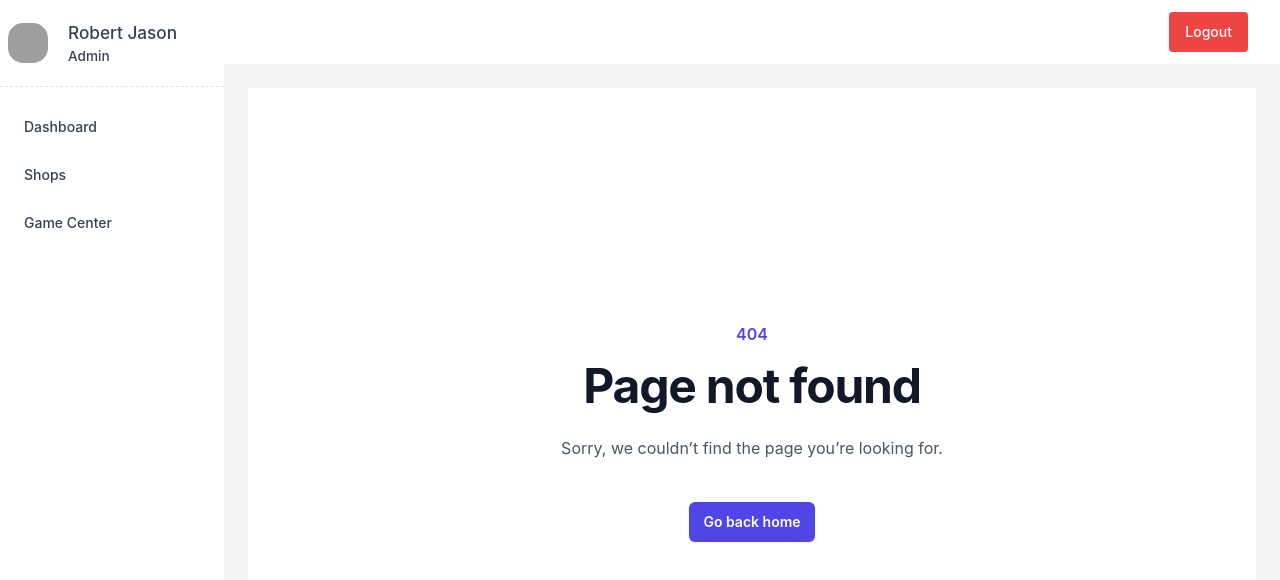
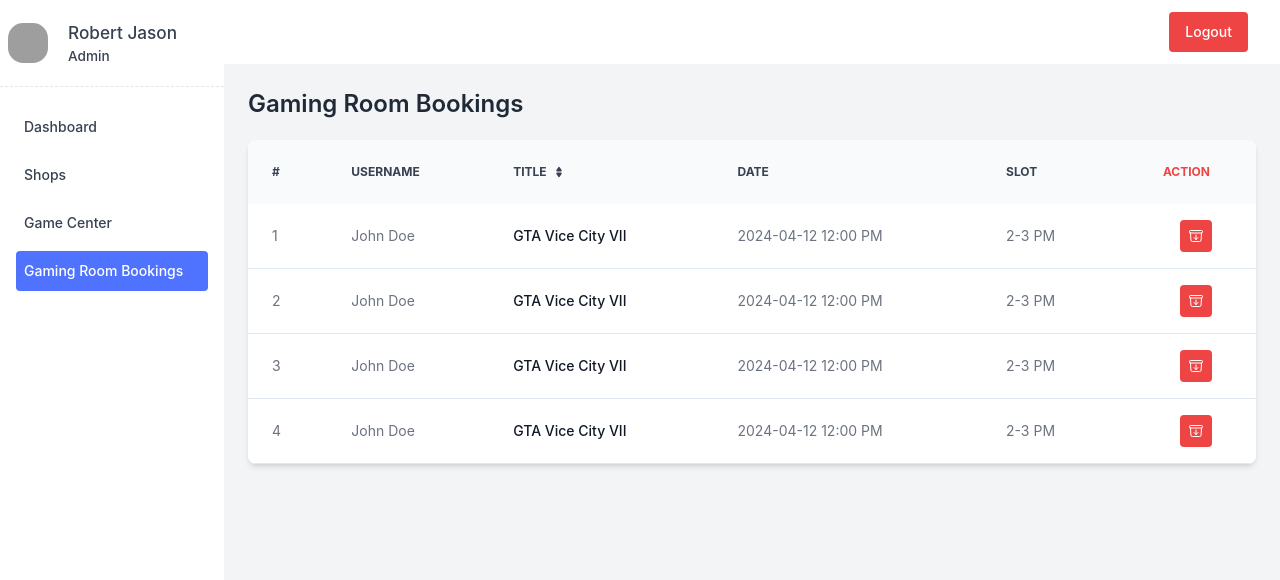
Before and after one commit to shanjathurshan/sliit-itpm-shopping-mall-application, a React (Vite) app: page /admin/gaming-room-bookings in a window 1280 px wide. Before the commit this address had no page. Shown: the top 580 px of the page. Built offline with nearby package versions, Linux system fonts and the light colour scheme; grey boxes are pictures that could not be loaded.

Commit message:
Gaming room booking page added

```diff
--- a/src/App.jsx
+++ b/src/App.jsx
@@ -12,6 +12,7 @@ import AdminDashboard from './pages/Admin/pages/AdminDashboard/AdminDashboard';
 import GameCenter from './pages/Admin/pages/GameCenter/GameCenter';
 import ErrorPage from "./components/404/ErrorPage";
 import QRcodePage from "./pages/User/QRcode/QRcodePage";
+import GamingRoomBookings from "./pages/Admin/pages/GamingRoomBookings/GamingRoomBookings";
 
 function App() {
   return (
@@ -50,6 +51,7 @@ function App() {
                     <Route path="/" element={<Navigate to="dashboard" />} />
                     <Route path="/dashboard" element={<AdminDashboard />} />
                     <Route path="game-center" element={<GameCenter />} />
+                    <Route path="gaming-room-bookings" element={<GamingRoomBookings />} />
                     <Route path="*" element={<ErrorPage />} />
                   </Routes>
                 </AdminLayout>
--- a/src/pages/Admin/components/AdminSidebar/AdminSidebar.jsx
+++ b/src/pages/Admin/components/AdminSidebar/AdminSidebar.jsx
@@ -15,6 +15,10 @@ const AdminSidebar = ({children}) => {
         {
             name: 'Game Center',
             link: 'game-center'
+        },
+        {
+            name: 'Gaming Room Bookings',
+            link: 'gaming-room-bookings'
         }
     ]
 
--- a/src/pages/Admin/pages/GameCenter/GameCenter.jsx
+++ b/src/pages/Admin/pages/GameCenter/GameCenter.jsx
@@ -31,42 +31,32 @@ const GameCenter = () => {
     return false;
   };
 
-  const tableData = [
+  const GameList = [
     {
       id: 1,
-      name: "Microsoft Surface Pro",
-      color: "White",
-      category: "Laptop PC",
+      name: "GTA Vice City VII",
       price: "$1999",
+      img: "https://i.ytimg.com/vi/Sp1wvWZ_2MQ/maxresdefault.jpg",
     },
     {
       id: 2,
-      name: "Apple MacBook Pro",
-      color: "Silver",
-      category: "Laptop PC",
-      price: "$2499",
+      name: "GTA Vice City VII",
+      price: "$1999",
+      img: "https://i.ytimg.com/vi/Sp1wvWZ_2MQ/maxresdefault.jpg",
     },
     {
-      id: 2,
-      name: "Apple MacBook Pro",
-      color: "Silver",
-      category: "Laptop PC",
-      price: "$2499",
+      id: 3,
+      name: "GTA Vice City VII",
+      price: "$1999",
+      img: "https://i.ytimg.com/vi/Sp1wvWZ_2MQ/maxresdefault.jpg",
     },
     {
-      id: 2,
-      name: "Apple MacBook Pro",
-      color: "Silver",
-      category: "Laptop PC",
-      price: "$2499",
+      id: 4,
+      name: "GTA Vice City VII",
+      price: "$1999",
+      img: "https://i.ytimg.com/vi/Sp1wvWZ_2MQ/maxresdefault.jpg",
     },
-    {
-      id: 2,
-      name: "Apple MacBook Pro",
-      color: "Silver",
-      category: "Laptop PC",
-      price: "$2499",
-    },
+
   ];
 
   return (
@@ -90,9 +80,12 @@ const GameCenter = () => {
         <table className="w-full text-sm text-left rtl:text-right text-gray-500 default:text-gray-400">
           <thead className="text-xs text-gray-700 uppercase bg-gray-50 default:bg-gray-700 default:text-gray-400">
             <tr>
+            <th scope="col" className="px-6 py-6">
+                #
+              </th>
               <th scope="col" className="px-6 py-6">
                 <div className="flex items-center">
-                  Color
+                  Title
                   <a href="#">
                     <svg
                       className="w-3 h-3 ms-1.5"
@@ -107,13 +100,10 @@ const GameCenter = () => {
                 </div>
               </th>
               <th scope="col" className="px-6 py-6">
-                Color
+                Ticket Amount
               </th>
               <th scope="col" className="px-6 py-6">
-                Category
-              </th>
-              <th scope="col" className="px-6 py-6">
-                Price
+                Image
               </th>
               <th scope="col" className="px-6 py-6 text-red-500 text-center">
                 Action
@@ -121,20 +111,23 @@ const GameCenter = () => {
             </tr>
           </thead>
           <tbody>
-            {tableData.map((data, index) => (
+            {GameList.map((data, index) => (
               <tr
                 key={index}
                 className="bg-white border-b default:bg-gray-800 default:border-gray-700 hover:bg-gray-50 default:hover:bg-gray-600"
               >
+                <td className="px-6 py-4">{index+1}</td>
                 <th
                   scope="row"
                   className="px-6 py-4 font-medium text-gray-900 whitespace-nowrap default:text-white"
                 >
                   {data.name}
                 </th>
-                <td className="px-6 py-4">{data.color}</td>
-                <td className="px-6 py-4">{data.category}</td>
+
                 <td className="px-6 py-4">{data.price}</td>
+                <td className="px-6 py-4">
+                  <img src={data.img} alt="game" className=" w-20 h-20 object-cover rounded-md" />
+                </td>
                 <td className="px-6 py-4 text-right">
                   <div className="flex items-center justify-center">
                     <button className="text-white  bg-green-500 p-2 rounded">
--- /dev/null
+++ b/src/pages/Admin/pages/GamingRoomBookings/GameBookingCancel.jsx
@@ -0,0 +1,88 @@
+
+import React from "react";
+import Button from "../../../../components/Button/Button";
+import {
+  ArchiveBoxArrowDownIcon,
+  PlusCircleIcon,
+} from "@heroicons/react/24/outline";
+
+const GameBookingCancel = ({ isOpen, toggleModal, onDetele }) => {
+  const [showModal, setShowModal] = React.useState(false);
+
+  const handleSubmit = (e) => {
+    const output = onDetele();
+    setShowModal(output);
+  };
+
+  return (
+    <>
+      <button
+        onClick={() => setShowModal(true)}
+        className="text-white bg-red-500 ms-5 p-2 rounded"
+      >
+        <ArchiveBoxArrowDownIcon className="w-4 h-4" />
+      </button>
+
+      {showModal ? (
+        <>
+          <div className="justify-center items-center flex overflow-x-hidden overflow-y-auto fixed inset-0 z-50 outline-none focus:outline-none">
+            <div className="relative  my-6 mx-auto w-auto md:w-4/12">
+              {/*content*/}
+              <div className="border-0 rounded-lg shadow-lg relative flex flex-col w-full bg-white outline-none focus:outline-none">
+                {/*header*/}
+                <div className="flex items-center justify-between p-4 md:p-5 border-b rounded-t ">
+                  <h3 className="text-xl font-semibold text-gray-900 ">
+                    Are you sure to cancel this booking?
+                  </h3>
+                  <button
+                    type="button"
+                    className="text-gray-400 bg-transparent hover:bg-gray-200 hover:text-gray-900 rounded-lg text-sm w-8 h-8 ms-auto inline-flex justify-center items-center "
+                    onClick={() => setShowModal(false)}
+                  >
+                    <svg
+                      className="w-3 h-3"
+                      aria-hidden="true"
+                      xmlns="http://www.w3.org/2000/svg"
+                      fill="none"
+                      viewBox="0 0 14 14"
+                    >
+                      <path
+                        stroke="currentColor"
+                        strokeLinecap="round"
+                        strokeLinejoin="round"
+                        strokeWidth="2"
+                        d="m1 1 6 6m0 0 6 6M7 7l6-6M7 7l-6 6"
+                      />
+                    </svg>
+                    <span className="sr-only">Close modal</span>
+                  </button>
+                </div>
+                {/*body*/}
+                <div className="relative px-6 pt-8 pb-10 flex-auto">
+                  <div className="flex justify-evenly">
+                    <button
+                      onClick={() => setShowModal(false)}
+                      className="flex items-center justify-center w-32 px-4 py-2 text-white bg-green-500 rounded"
+                    >
+                      No
+                    </button>
+
+                    <button
+                      onClick={handleSubmit}
+                      className="flex items-center justify-center w-32 px-4 py-2 text-white bg-red-500 rounded"
+                    >
+                      Yes
+                    </button>
+                  </div>
+                </div>
+              </div>
+            </div>
+          </div>
+          <div className="opacity-25 fixed inset-0 z-40 bg-black"></div>
+        </>
+      ) : null}
+    </>
+  );
+};
+
+export default GameBookingCancel;
--- /dev/null
+++ b/src/pages/Admin/pages/GamingRoomBookings/GamingRoomBookings.jsx
@@ -0,0 +1,133 @@
+
+  import React, { useState } from "react";
+
+import GameBookingCancel from "./GameBookingCancel";
+
+  const GamingRoomBookings = () => {
+    const [isModalOpen, setIsModalOpen] = useState(false);
+
+    const toggleModal = () => {
+      setIsModalOpen(!isModalOpen);
+    };
+
+    const handleOnDelete = (id) => {
+      console.log("delete data:", isModalOpen);
+
+      // API will be here
+
+      return false;
+    };
+
+    const tableData = [
+      {
+        id: 1,
+        title: "GTA Vice City VII",
+        date: "2024-04-12 12:00 PM",
+        username: "John Doe",
+        slot: "2-3 PM",
+      },
+        {
+            id: 2,
+            title: "GTA Vice City VII",
+            date: "2024-04-12 12:00 PM",
+            username: "John Doe",
+            slot: "2-3 PM",
+        },
+        {
+            id: 3,
+            title: "GTA Vice City VII",
+            date: "2024-04-12 12:00 PM",
+            username: "John Doe",
+            slot: "2-3 PM",
+        },
+        {
+            id: 4,
+            title: "GTA Vice City VII",
+            date: "2024-04-12 12:00 PM",
+            username: "John Doe",
+            slot: "2-3 PM",
+        },
+    ];
+
+    return (
+      <div>
+        <div className="flex items-center justify-between pb-5">
+          <h1 className="text-2xl font-semibold text-gray-800 default:text-white">
+            Gaming Room Bookings
+          </h1>
+
+        </div>
+
+        <div className="relative overflow-x-auto shadow-md sm:rounded-lg">
+          <table className="w-full text-sm text-left rtl:text-right text-gray-500 default:text-gray-400">
+            <thead className="text-xs text-gray-700 uppercase bg-gray-50 default:bg-gray-700 default:text-gray-400">
+              <tr>
+              <th scope="col" className="px-6 py-6">
+                  #
+                </th>
+                <th scope="col" className="px-6 py-6">
+                  Username
+                </th>
+                <th scope="col" className="px-6 py-6">
+                  <div className="flex items-center">
+                  Title
+                    <a href="#">
+                      <svg
+                        className="w-3 h-3 ms-1.5"
+                        aria-hidden="true"
+                        xmlns="http://www.w3.org/2000/svg"
+                        fill="currentColor"
+                        viewBox="0 0 24 24"
+                      >
+                        <path d="M8.574 11.024h6.852a2.075 2.075 0 0 0 1.847-1.086 1.9 1.9 0 0 0-.11-1.986L13.736 2.9a2.122 2.122 0 0 0-3.472 0L6.837 7.952a1.9 1.9 0 0 0-.11 1.986 2.074 2.074 0 0 0 1.847 1.086Zm6.852 1.952H8.574a2.072 2.072 0 0 0-1.847 1.087 1.9 1.9 0 0 0 .11 1.985l3.426 5.05a2.123 2.123 0 0 0 3.472 0l3.427-5.05a1.9 1.9 0 0 0 .11-1.985 2.074 2.074 0 0 0-1.846-1.087Z" />
+                      </svg>
+                    </a>
+                  </div>
+                </th>
+                <th scope="col" className="px-6 py-6">
+                  Date
+                </th>
+                <th scope="col" className="px-6 py-6">
+                  Slot
+                </th>
+                <th scope="col" className="px-6 py-6 text-red-500 text-center">
+                  Action
+                </th>
+              </tr>
+            </thead>
+            <tbody>
+              {tableData.map((data, index) => (
+                <tr
+                  key={index}
+                  className="bg-white border-b default:bg-gray-800 default:border-gray-700 hover:bg-gray-50 default:hover:bg-gray-600"
+                >
+                  <td className="px-6 py-4">{index+1}</td>
+                  <td className="px-6 py-4">{data.username}</td>
+                  <th
+                    scope="row"
+                    className="px-6 py-4 font-medium text-gray-900 whitespace-nowrap default:text-white"
+                  >
+                    {data.title}
+                  </th>
+                  <td className="px-6 py-4">{data.date}</td>
+                  <td className="px-6 py-4">{data.slot}</td>
+                  <td className="px-6 py-4 text-right">
+                    <div className="flex items-center justify-center">
+
+                      <GameBookingCancel
+                        isOpen={isModalOpen}
+                        toggleModal={toggleModal}
+                        onDetele={()=> handleOnDelete(1)}
+                      />
+                    </div>
+                  </td>
+                </tr>
+              ))}
+            </tbody>
+          </table>
+        </div>
+      </div>
+    );
+  };
+
+  export default GamingRoomBookings;
```
